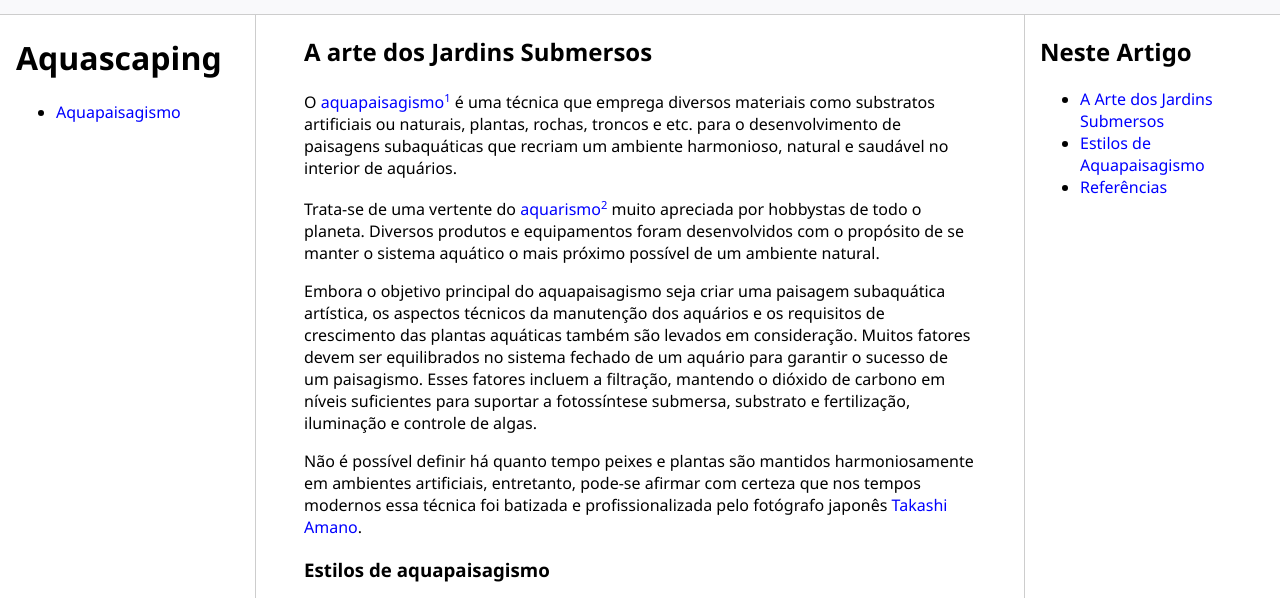
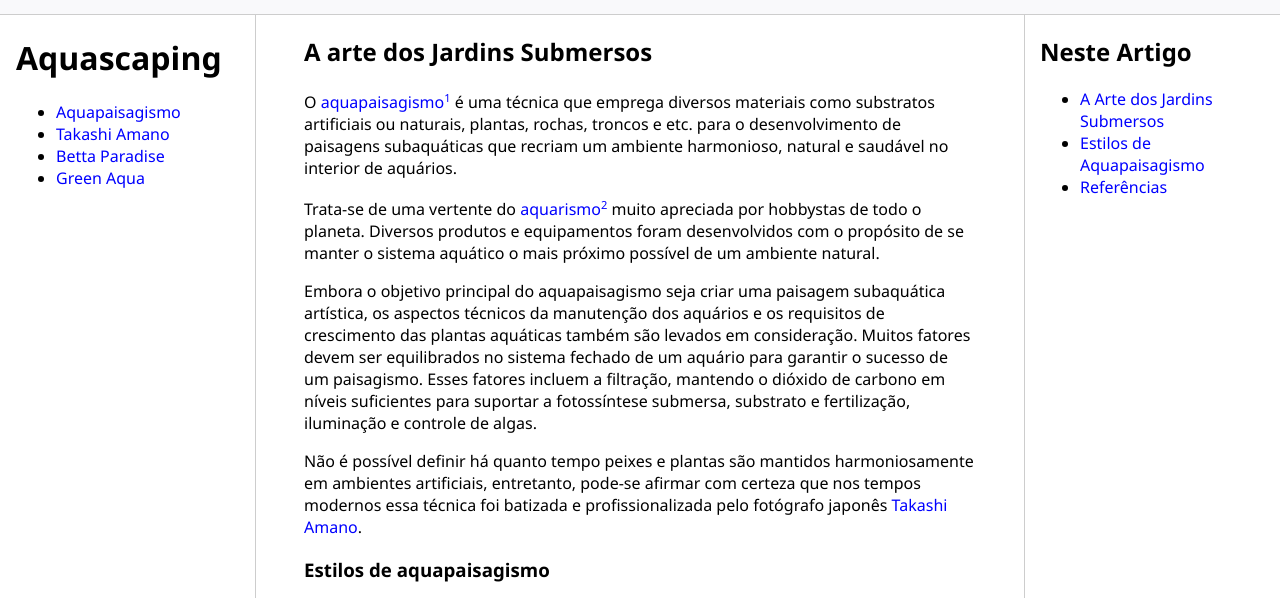
Before and after one commit to ricardojorg/dio3, a plain HTML site: page index.html in a window 1280 px wide. Shown: the part 166-764 px from the top of the page. Drawn offline with Linux system fonts and the light colour scheme.

Commit message:
finalizando o projeto

```diff
--- a/index.html
+++ b/index.html
@@ -8,7 +8,7 @@
 <body>
     <header>
         <picture>
-            <img src="media/logo-aquascaping.png" alt="Logotipo Aquascaping: uma imagem em formato de gota com água até a metade e plantas altas saindo da água"/>
+            <img src="media/logo-aquascaping.png" alt="Logotipo da marca Aquascaping"/>
         </picture>
     </header>
     <main>
@@ -17,11 +17,28 @@
         <div class="content">
             <div class="sidebar">
                 <h1>Aquascaping</h1>
-                <ul>
-                    <li><a href="https://pt.wikipedia.org/wiki/Aquapaisagismo">Aquapaisagismo</a></li>
-                </ul>
+                <nav>
+                    <ul>
+                        <li>
+                            <a href="https://pt.wikipedia.org/wiki/Aquapaisagismo"
+                               target="_blank">Aquapaisagismo</a>
+                        </li>
+                        <li>
+                            <a href="https://www.adana.co.jp/en/contents/takashiamano/index.html"
+                               target="_blank">Takashi Amano
+                            </a>
+                        </li>
+                        <li>
+                            <a href="https://youtu.be/8NWq8xqKd94?si=AknsfSnQ1etHsEgm"
+                               target="_blank">Betta Paradise</a>
+                        </li>
+                        <li>
+                            <a href="https://youtu.be/1yaT2bcDsBA?si=vCrIc2Tp0pX6qUiU"
+                               target="_blank">Green Aqua</a>
+                        </li>
+                    </ul>
+                </nav>
             </div>
-
             <div class="main">
                 <h2 id="subtit1">A arte dos Jardins Submersos</h2>
 
```
Also changed, not shown: informacoes-do-projeto.txt (added), 1 other file.
